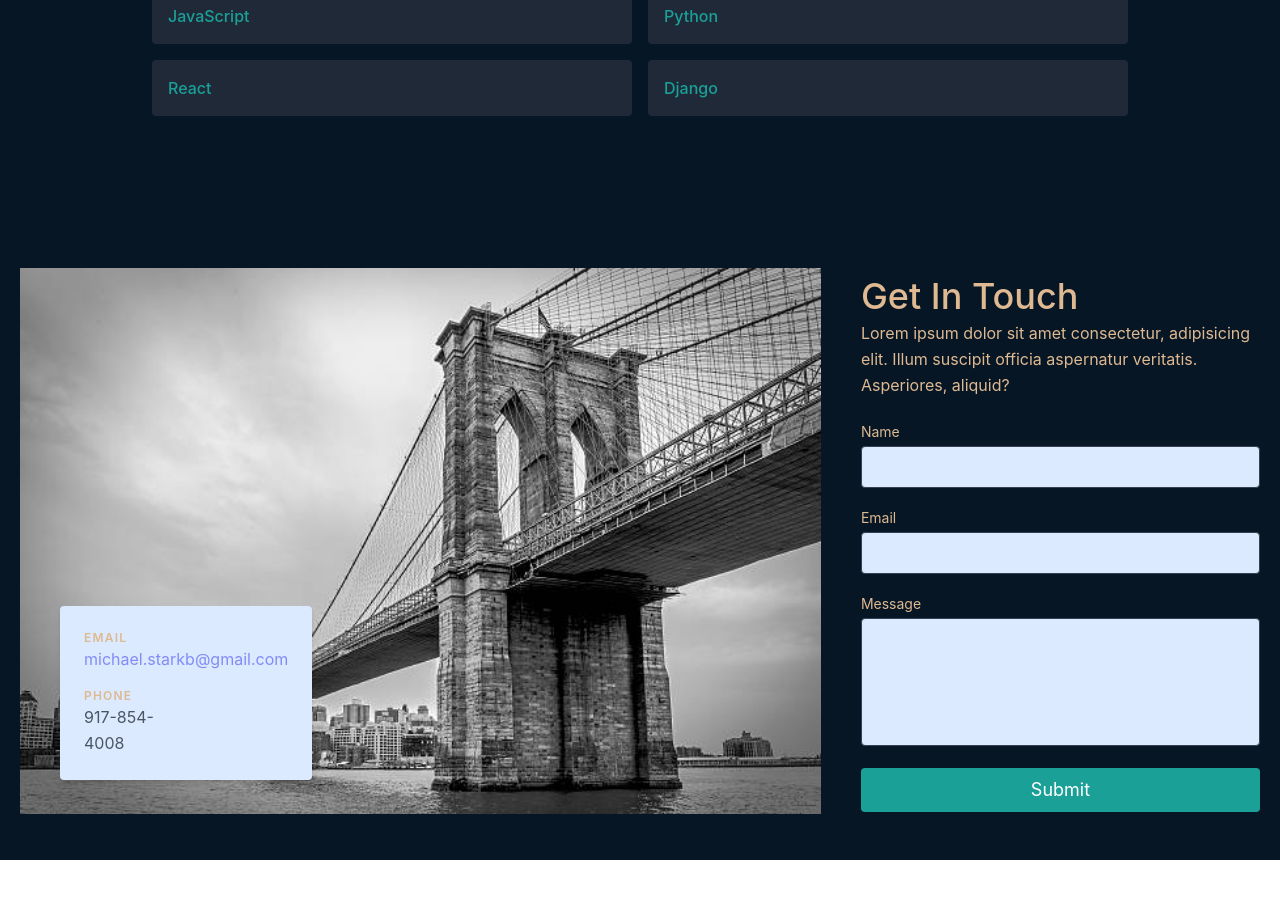
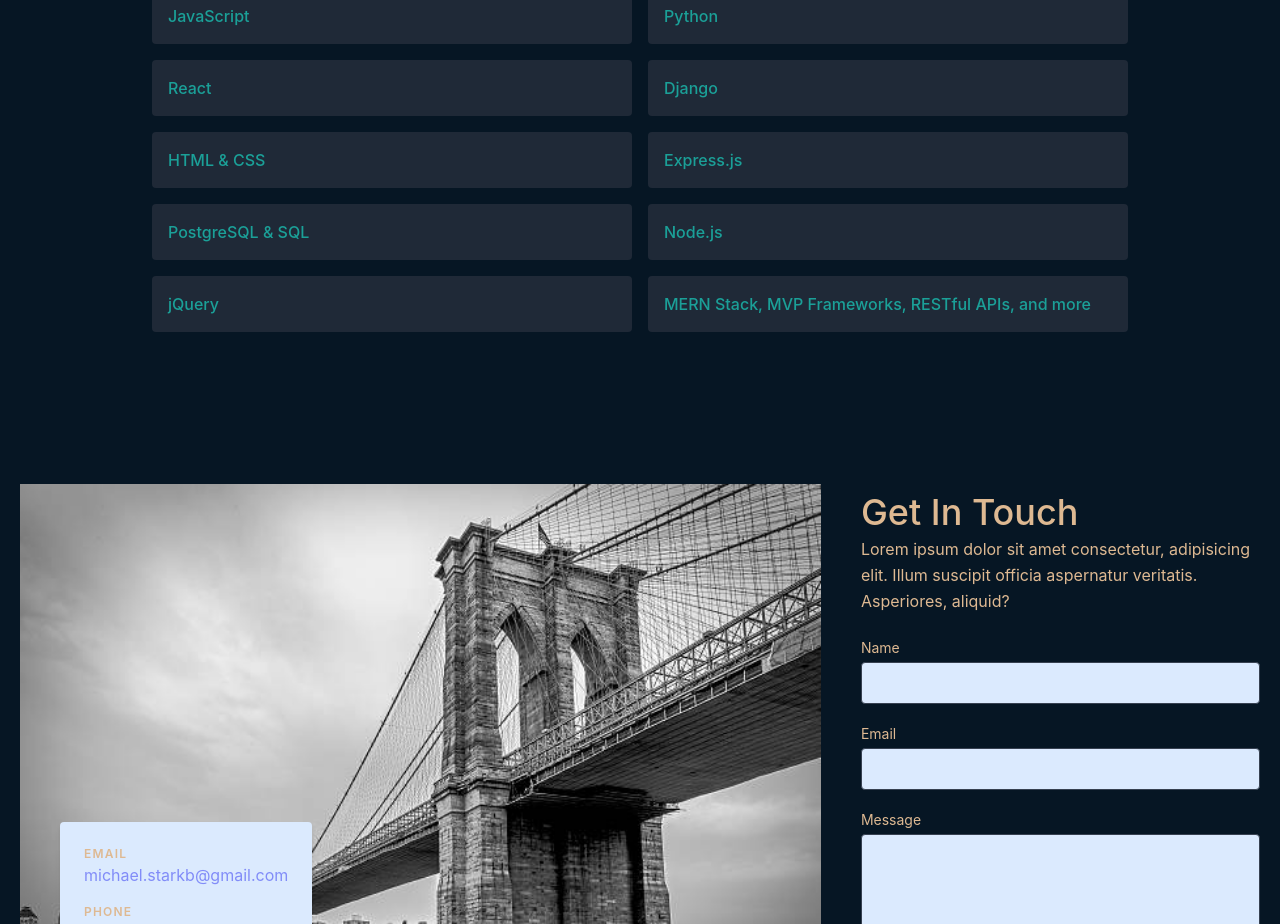
Before and after one commit to michaelbryanstark/new-portfolio, a React (Create React App) app: page / in a window 1280 px wide. Shown: the part 1680-2604 px from the top of the page. Before the commit the page ends 2540 px from the top, so only its background shows below. Built offline with nearby package versions, Linux system fonts and the light colour scheme.

Commit message:
added skils to skill comp

```diff
--- a/src/data.js
+++ b/src/data.js
@@ -37,6 +37,22 @@ export const projects = [
     {
       skill: "Django",
     },
-
-
+    {
+      skill: "HTML & CSS",
+    },
+    {
+      skill: "Express.js",
+    },
+    {
+      skill: "PostgreSQL & SQL",
+    },
+    {
+      skill: "Node.js",
+    },
+    {
+      skill: "jQuery",
+    },
+    {
+      skill: "MERN Stack, MVP Frameworks, RESTful APIs, and more",
+    },
   ];
```
